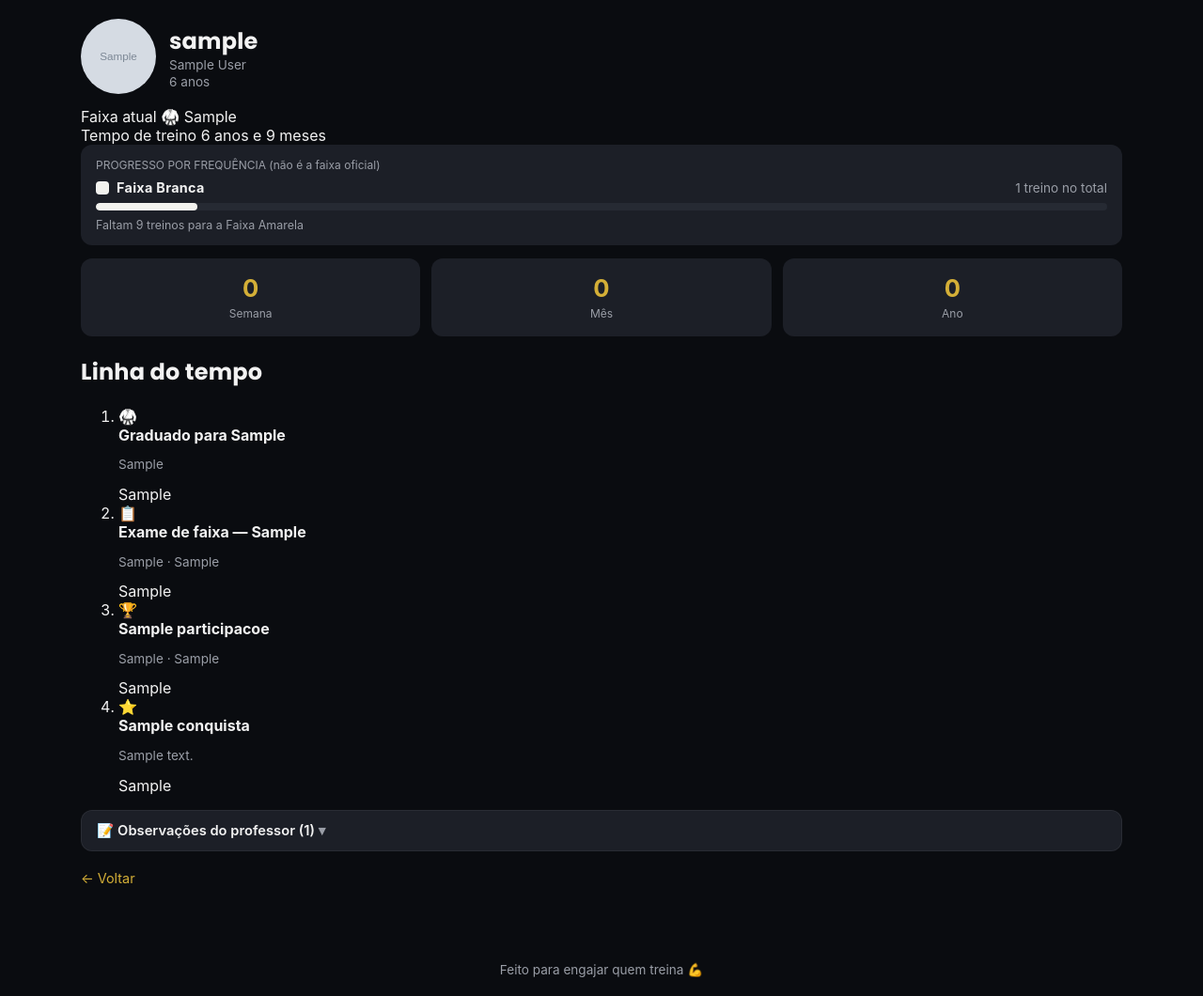
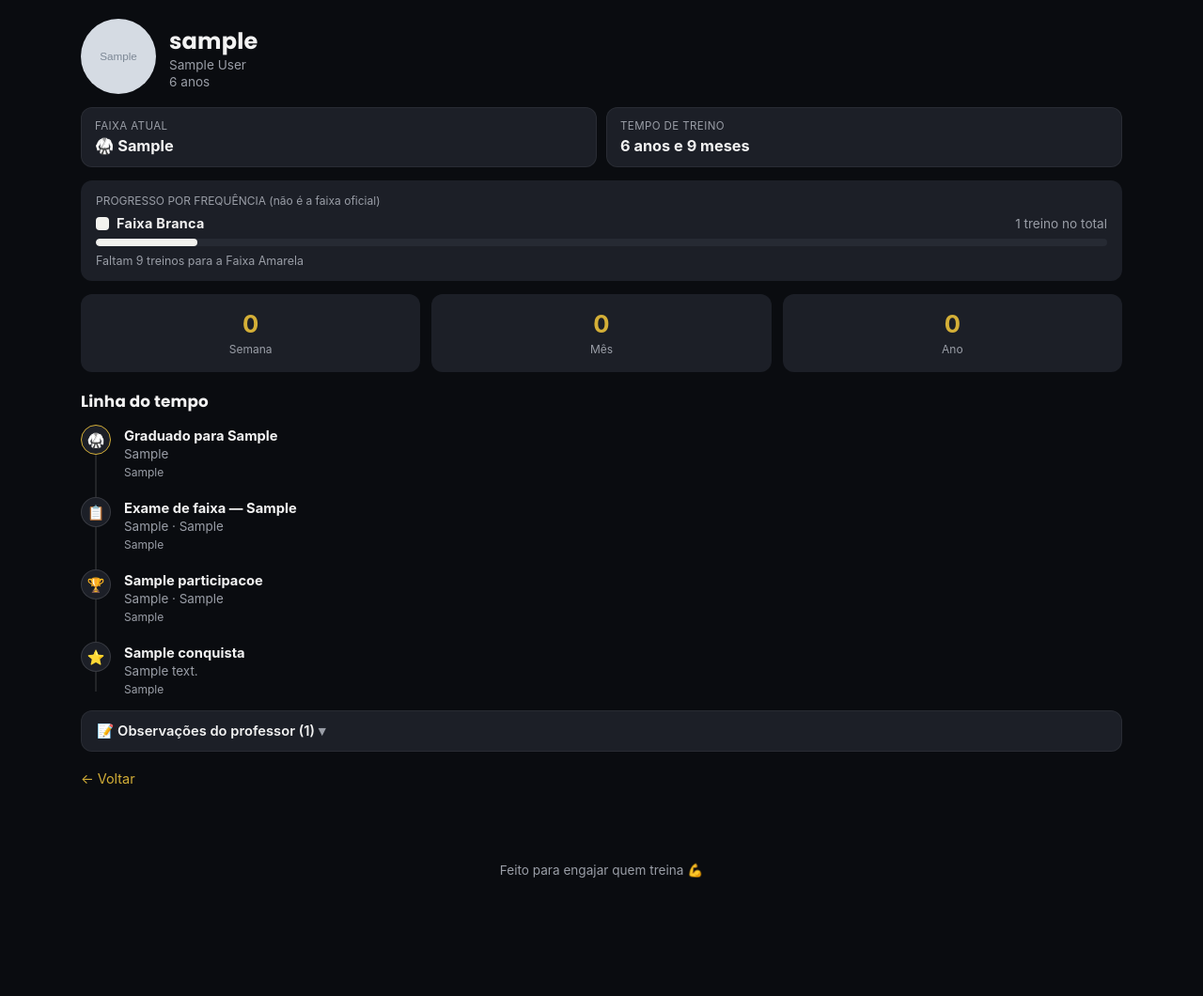
Before and after one commit to Othilbh/App-Elite, a Flask app: page /aluno/1/perfil in a window 1280 px wide. Shown: the part 57-1117 px from the top of the page at 94% size. After the commit the page ends 991 px from the top, so only its background shows below. Run offline with Flask 3, Linux system fonts and the light colour scheme; the visitor is signed in with stand-in values (Sample User, id 1); data comes from the database, SQL or seed files in the repository; tables that the repository leaves empty hold one stand-in row (values such as "Sample post"); grey boxes marked "Sample" are stand-in pictures; some libraries are stand-ins or nearby versions.

Commit message:
Add files via upload

```diff
--- a/static/css/style.css
+++ b/static/css/style.css
@@ -560,3 +560,41 @@ textarea { resize: vertical; }
 .collapsible-section summary::-webkit-details-marker { display: none; }
 .collapsible-section summary::after { content: ' ▾'; color: var(--muted); }
 .collapsible-section details[open] summary::after { content: ' ▴'; }
+
+
+/* Perfil do atleta — stats + timeline */
+.perfil-stats-grid {
+  display: grid; grid-template-columns: 1fr 1fr; gap: 10px; margin-bottom: 14px;
+}
+.perfil-stat-card {
+  background: var(--card); border-radius: var(--radius, 12px); padding: 12px 14px;
+  border: 1px solid rgba(255,255,255,0.06); display: flex; flex-direction: column; gap: 4px;
+}
+.perfil-stat-label { font-size: 0.72rem; color: var(--muted); text-transform: uppercase; letter-spacing: 0.4px; }
+.perfil-stat-value { font-size: 1.02rem; font-weight: 700; }
+
+.timeline-section { margin: 18px 0 14px; }
+.timeline-section h2 { font-size: 1.05rem; margin-bottom: 12px; }
+
+.timeline { list-style: none; margin: 0; padding: 0; position: relative; }
+.timeline::before {
+  content: ''; position: absolute; left: 15px; top: 6px; bottom: 6px; width: 2px;
+  background: rgba(255,255,255,0.10);
+}
+.timeline-item { position: relative; display: flex; gap: 14px; padding-bottom: 18px; }
+.timeline-item:last-child { padding-bottom: 0; }
+.timeline-dot {
+  flex-shrink: 0; width: 32px; height: 32px; border-radius: 50%;
+  background: var(--card); border: 1px solid rgba(255,255,255,0.12);
+  display: flex; align-items: center; justify-content: center; font-size: 0.95rem;
+  position: relative; z-index: 1;
+}
+.timeline-item.timeline-graduacao .timeline-dot { border-color: var(--accent); }
+.timeline-content { flex: 1; padding-top: 3px; }
+.timeline-content strong { display: block; font-size: 0.92rem; }
+.timeline-content p { margin: 2px 0 0; font-size: 0.84rem; }
+.timeline-date { display: inline-block; margin-top: 4px; font-size: 0.75rem; color: var(--muted); }
+
+.obs-list { list-style: none; margin: 0; padding: 0; }
+.obs-list li { padding: 10px 0; border-bottom: 1px solid rgba(255,255,255,0.06); }
+.obs-list li:last-child { border-bottom: none; }
```
